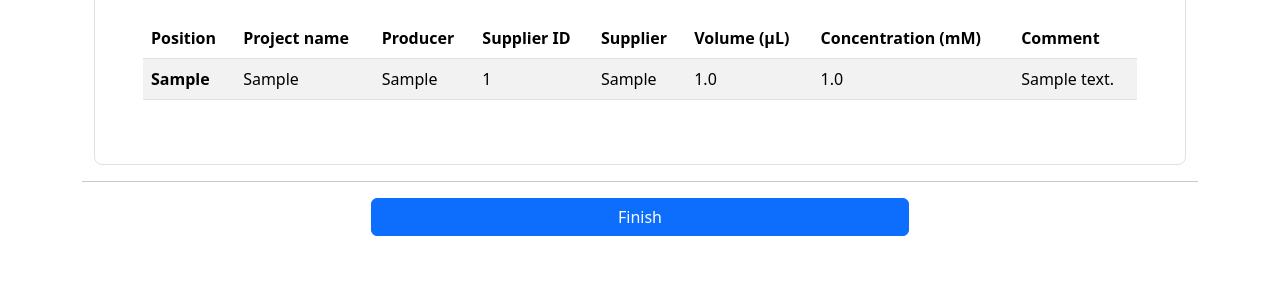
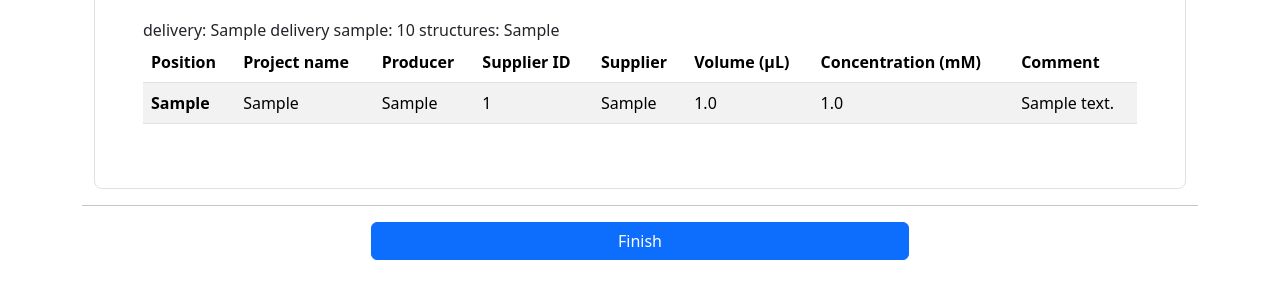
Before and after one commit to BernalFA/submission_form, a Flask app: template app/templates/summary_external.html in a window 1280 px wide. Shown: the part 453-752 px from the top of the page. Run offline with Flask 3, Linux system fonts and the light colour scheme; tables that the repository leaves empty hold one stand-in row (values such as "Sample post"); the template is opened without the code that fills it: values that come from a table or form of the project are taken from there, most other values are stand-ins (such as "Sample title", 1, 10 or a date in 2020).

Commit message:
fix summary routes

```diff
--- a/app/templates/summary_external.html
+++ b/app/templates/summary_external.html
@@ -1,6 +1,10 @@
 {% extends 'summary.html' %}
 
 {% block thead %}
+
+delivery: {{ delivery }}
+sample: {{ sample_type }}
+structures: {{ include_structures }}
 
 <tr>
     <th scope="col">Position</th>
@@ -8,14 +12,14 @@
     <th scope="col">Producer</th>
     <th scope="col">Supplier ID</th>
     <th scope="col">Supplier</th>
-    {% if user.delivery == "vials_solid" %}
+    {% if delivery == "vials_solid" %}
         <th scope="col">Amount (mg)</th>
     {% else %}
         <th scope="col">Volume (&mu;L)</th>
         <th scope="col">Concentration (mM)</th>
     {% endif %}
-    {% if user.sample_type == "isolated" %}
-        {% if user.include_structures %}
+    {% if sample_type == "isolated" %}
+        {% if include_structures %}
             <th scope="col">SMILES string</th>
             <th scope="col">Stereo comment</th>
             <th scope="col">CAS No.</th>
@@ -41,14 +45,14 @@
         <td>{{ compound.producer }}</td>
         <td>{{ compound.supp_id }}</td>
         <td>{{ compound.supplier }}</td>
-        {% if user.delivery == "vials_solid" %}
+        {% if delivery == "vials_solid" %}
             <td>{{ compound.amount }}</td>
         {% else %}
             <td>{{ compound.vol }}</td>
             <td>{{ compound.conc }}</td>
         {% endif %}
-        {% if user.sample_type == "isolated" %}
-            {% if user.include_structures %}
+        {% if sample_type == "isolated" %}
+            {% if include_structures %}
                 <td class="smiles-popover text-truncate" style="max-width: 200px;"
                     data-smiles="{{ compound.id }}"
                     data-bs-toggle="tooltip"
--- a/app/views.py
+++ b/app/views.py
@@ -105,7 +105,7 @@ def summary(affiliation):
     compounds = CompoundManager.query.filter_by(session_id=session["session_id"]).all()
     user = UserManager.query.filter_by(session_id=session["session_id"]).all()[0]
     # export_to_excel(user, compounds)
-    return render_template(f"summary_{affiliation}.html", user=user, compounds=compounds)
+    return render_template(f"summary_{affiliation}.html", user=user, delivery=session["delivery"], sample_type=session["sample_type"], include_structures=session["include_structures"], compounds=compounds)
 
 
 @main_bp.route("/end")
```
